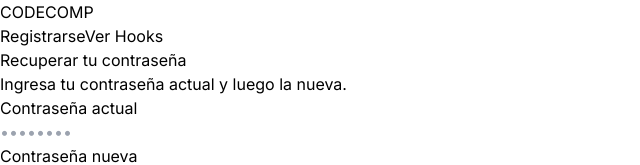
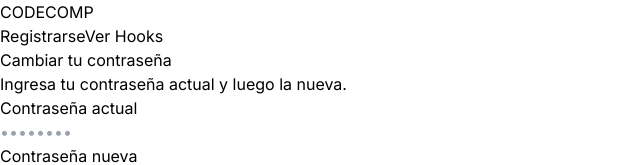
Before and after one commit to Andressalasf/hooks-exercise, a React (Vite) app: page /reset in a window 1280 px wide. Shown: the top 165 px of the page, without its empty margins (0-640 px from the left). Built offline with nearby package versions, Linux system fonts and the light colour scheme.

Commit message:
Correccion ResetPage

```diff
--- a/src/loginProject/ResetPage.jsx
+++ b/src/loginProject/ResetPage.jsx
@@ -78,7 +78,7 @@
                 <div className="w-full max-w-[440px]">
                     <div className="rounded-2xl border border-slate-200 bg-white p-8 shadow-[0_20px_50px_rgba(15,23,42,0.08)] md:p-10">
                         <div className="mb-7">
-                            <h2 className="font-['Space_Grotesk'] text-2xl font-bold tracking-tight">Recuperar tu contraseña</h2>
+                            <h2 className="font-['Space_Grotesk'] text-2xl font-bold tracking-tight">Cambiar tu contraseña</h2>
                             <p className="mt-1 text-sm text-slate-600">Ingresa tu contraseña actual y luego la nueva.</p>
                         </div>
                         <form className="space-y-5" onSubmit={handleSubmit} noValidate>
```
